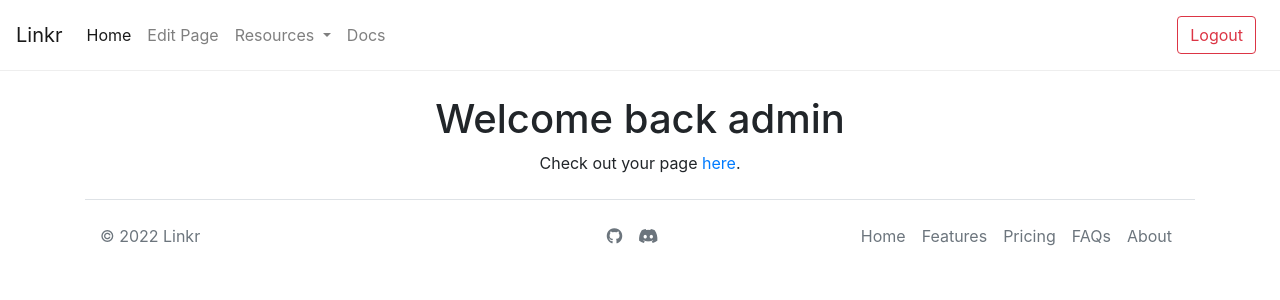
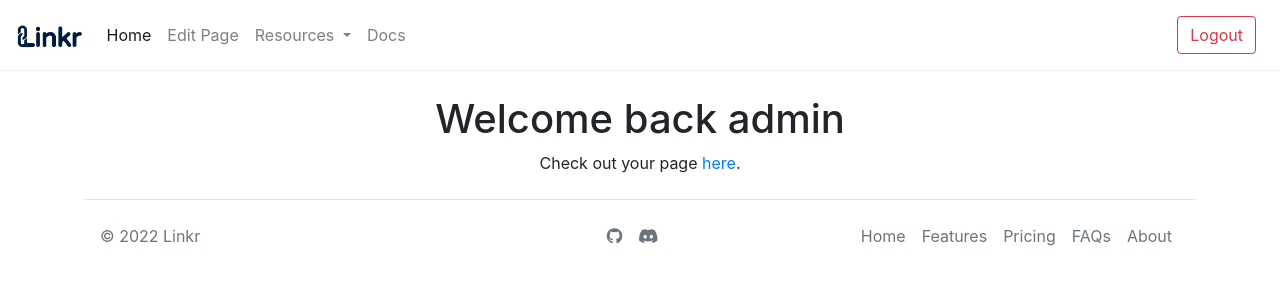
Before and after one commit to adamtherookie/linksharin, a Django app: page / in a window 1280 px wide. Shown: the top 300 px of the page. Run offline with Django 4.2, Linux system fonts and the light colour scheme; a user stored in the database is signed in; some libraries are stand-ins or nearby versions.

Commit message:
Added favicon

```diff
--- a/website/templates/website/layout.html
+++ b/website/templates/website/layout.html
@@ -18,6 +18,9 @@
 
   <!-- Font Awesome -->
   <script src="https://kit.fontawesome.com/2a9f2278cd.js" crossorigin="anonymous"></script>
+
+  <!-- Favicon -->
+  <link rel="icon" type="image/x-icon" href="{% static 'website/logo_small.png' %}">
   <title>
     {% block title %}
 
@@ -26,7 +29,7 @@
 </head>
 <body>
   <nav class="navbar navbar-expand-lg navbar-light" style="border-bottom:1px solid #eeeeee">
-    <a class="navbar-brand" href="#">Linkr</a>
+    <a class="navbar-brand" href="#"><img src="{% static 'website/logo.png' %}" height=25></a>
     <button class="navbar-toggler" type="button" data-toggle="collapse" data-target="#navbarSupportedContent" aria-controls="navbarSupportedContent" aria-expanded="false" aria-label="Toggle navigation">
       <span class="navbar-toggler-icon"></span>
     </button>
```
Also changed, not shown: db.sqlite3, website/static/website/logo.png (added), website/static/website/logo_small.png (added).
